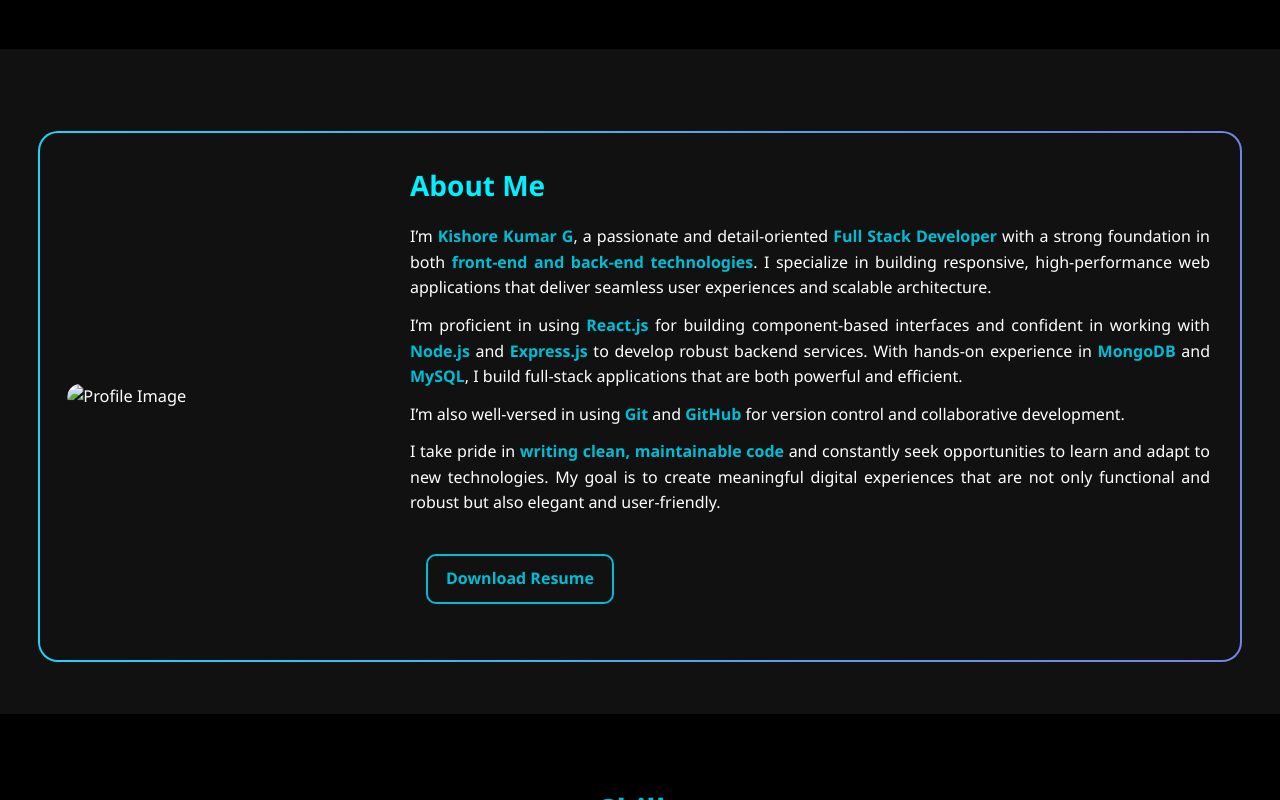
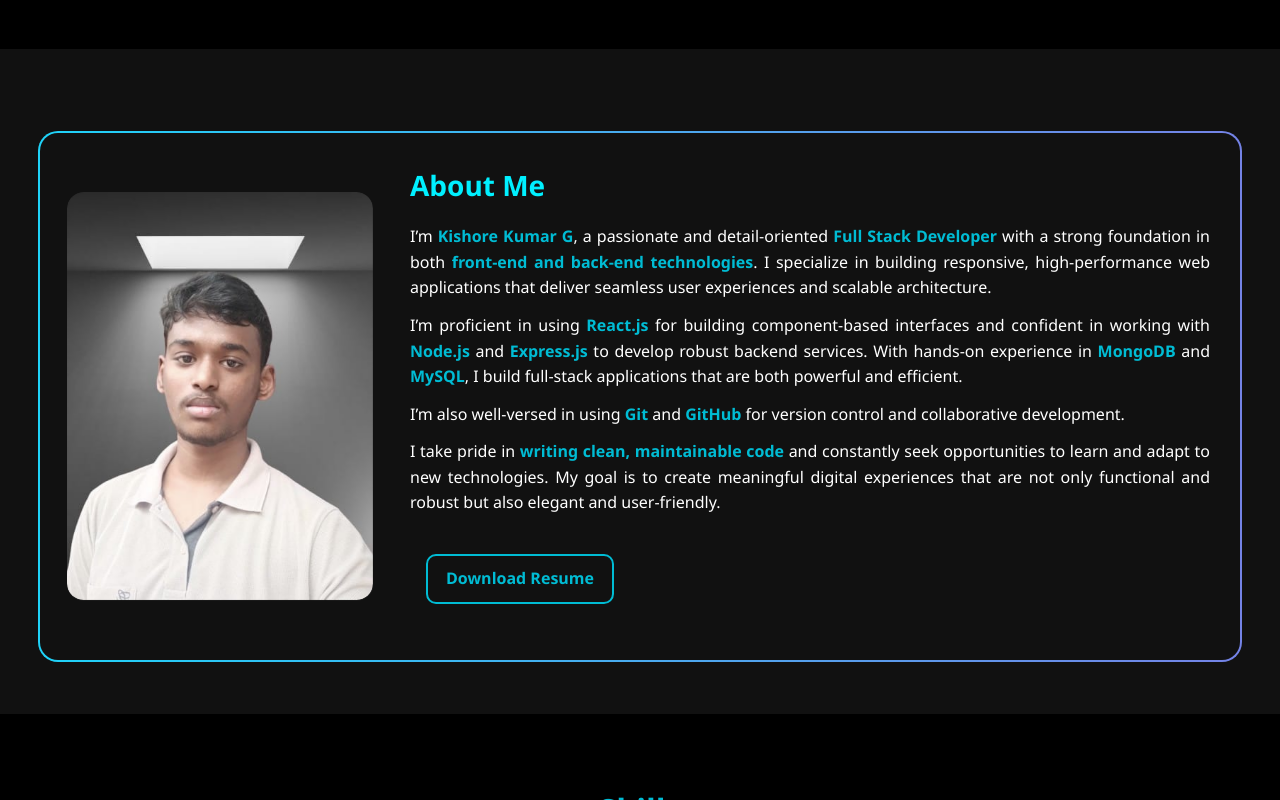
Before and after one commit to ideal-dictator/personal-portfolio, a plain HTML site: page index.html in a window 1280 px wide. Shown: the part 686-1486 px from the top of the page. Drawn offline with nearby package versions, Linux system fonts and the light colour scheme.

Commit message:
Update index.html

```diff
--- a/index.html
+++ b/index.html
@@ -102,7 +102,7 @@
       <div class="about-border-wrapper">
         <div class="about-container">
           <div class="profile-card2">
-            <img src="img/Me3.jpg" alt="Profile Image" />
+            <img src="image/Me3.jpg" alt="Profile Image" />
           </div>
           <div class="about-box">
             <h2>About Me</h2>
```
